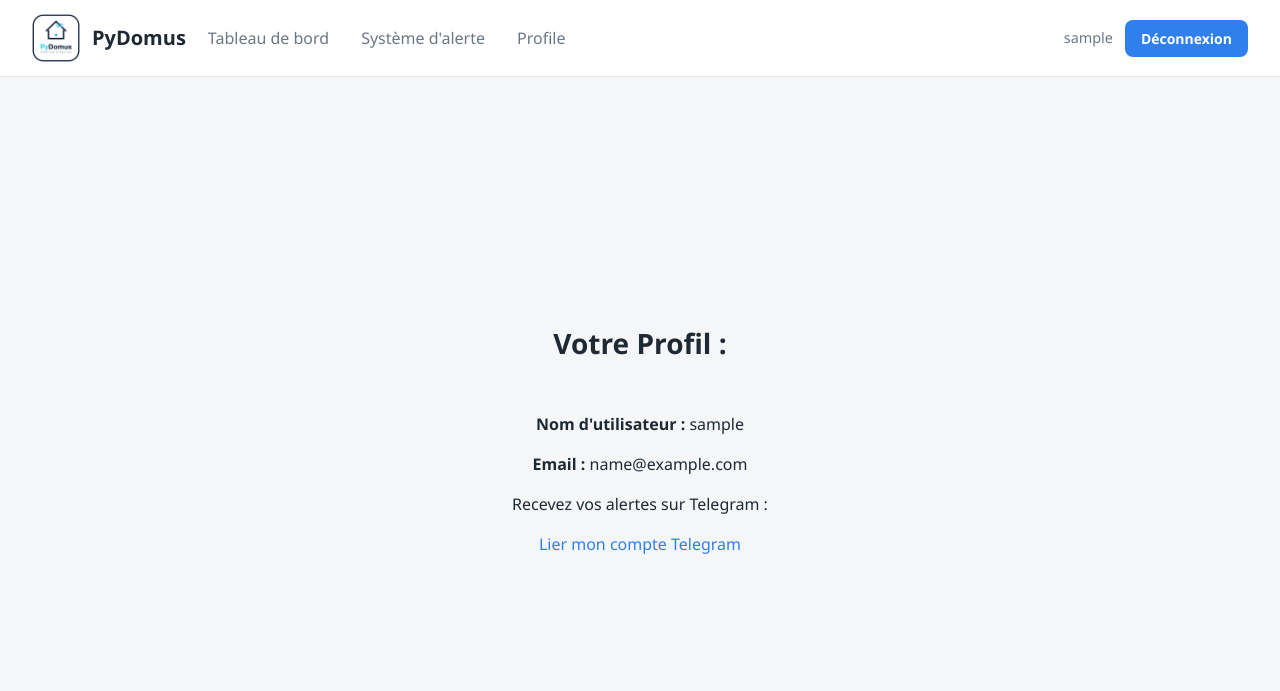
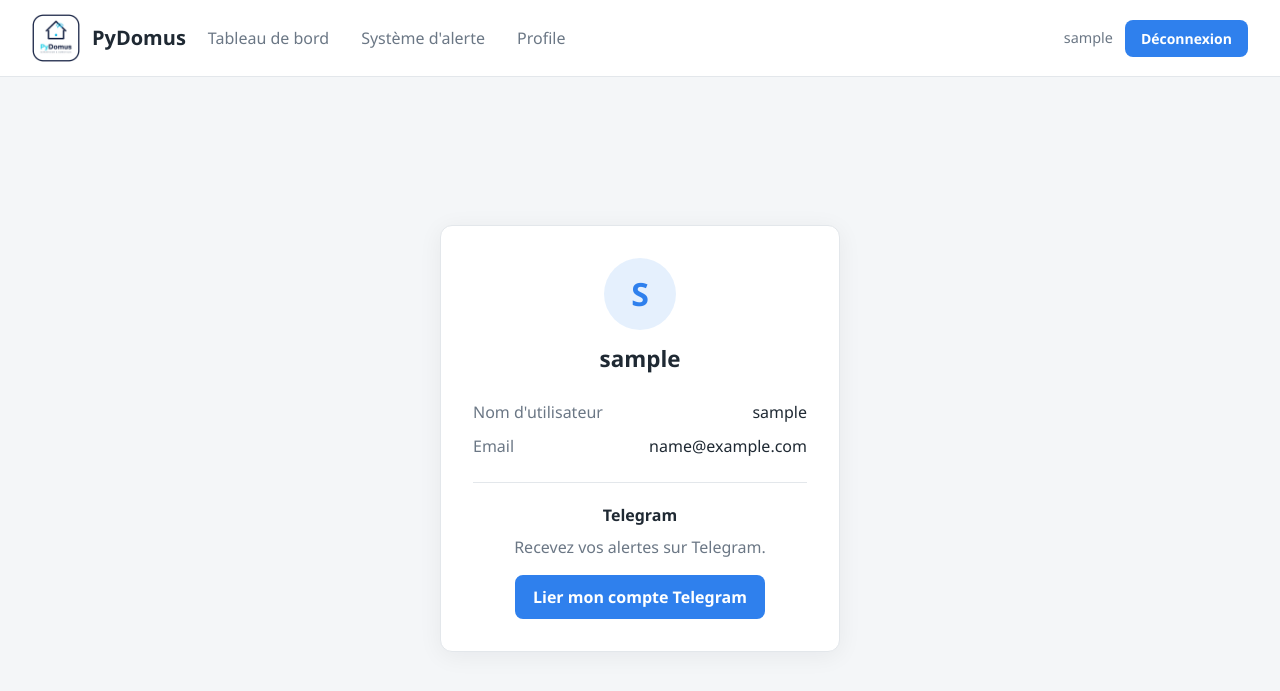
Before and after one commit to nzziw/PyDomus, a Django app: page /profil/ in a window 1280 px wide. Shown: the top 691 px of the page. Run offline with Django 5.2, Linux system fonts and the light colour scheme; the visitor is signed in with stand-in values (Sample User, id 1); data comes from the database, SQL or seed files in the repository.

Commit message:
feat: enhance profile page styling

```diff
--- a/pydomus/dashboard/templates/dashboard/profil.html
+++ b/pydomus/dashboard/templates/dashboard/profil.html
@@ -1,14 +1,24 @@
 {% extends 'dashboard/base_dashboard.html' %}
 {% block content %}
-    <h1>Votre Profil :</h1>
     <div class="profil">
-        <p><strong>Nom d'utilisateur :</strong> {{ user.username }}</p>
-        <p><strong>Email :</strong> {{ user.email }}</p>
-        {% if compte.chat_id %}
-            <p>Telegram lié depuis le {{ compte.linked_at|date:"d/m/Y H:i" }}.</p>
+        <div class="profil-avatar">{{ user.username|first|upper }}</div>
+        <h2>{{ user.username }}</h2>
+
+        <dl class="profil-infos">
+            <dt>Nom d'utilisateur</dt>
+            <dd>{{ user.username }}</dd>
+            <dt>Email</dt>
+            <dd>{{ user.email|default:"—" }}</dd>
+        </dl>
+
+        <div class="profil-telegram">
+            <h3>Telegram</h3>
+            {% if compte.chat_id %}
+                <p class="normal">✓ Lié depuis le {{ compte.linked_at|date:"d/m/Y H:i" }}</p>
             {% else %}
-            <p>Recevez vos alertes sur Telegram :</p>
-            <a href="{{ lien }}" target="_blank">Lier mon compte Telegram</a>
-        {% endif %}
+                <p>Recevez vos alertes sur Telegram.</p>
+                <a href="{{ lien }}" target="_blank" rel="noopener" class="btn">Lier mon compte Telegram</a>
+            {% endif %}
+        </div>
     </div>
 {% endblock %}
--- a/pydomus/static/style.css
+++ b/pydomus/static/style.css
@@ -424,3 +424,86 @@ button:hover {
     border: 1px solid var(--border);
     border-radius: 8px;
 }
+
+/* ---------- Profil ---------- */
+.profil {
+    width: 400px;
+    max-width: 100%;
+    padding: 32px;
+    background: var(--surface);
+    border: 1px solid var(--border);
+    border-radius: var(--radius);
+    box-shadow: var(--shadow);
+}
+
+.profil-avatar {
+    display: grid;
+    place-items: center;
+    width: 72px;
+    height: 72px;
+    margin: 0 auto 12px;
+    font-size: 2rem;
+    font-weight: 600;
+    color: var(--accent);
+    background: var(--accent-soft);
+    border-radius: 50%;
+}
+
+.profil h2 {
+    margin: 0 0 24px;
+    font-size: 1.4rem;
+}
+
+.profil-infos {
+    display: grid;
+    grid-template-columns: auto 1fr;
+    gap: 10px 16px;
+    margin: 0;
+    text-align: left;
+}
+
+.profil-infos dt {
+    color: var(--text-muted);
+}
+
+.profil-infos dd {
+    margin: 0;
+    text-align: right;
+    overflow-wrap: anywhere;
+}
+
+.profil-telegram {
+    margin-top: 24px;
+    padding-top: 20px;
+    border-top: 1px solid var(--border);
+}
+
+.profil-telegram h3 {
+    margin: 0 0 8px;
+    font-size: 1rem;
+}
+
+.profil-telegram p {
+    margin: 0 0 16px;
+    color: var(--text-muted);
+}
+
+.profil-telegram .normal {
+    margin: 0;
+    color: var(--validated);
+}
+
+/* lien qui ressemble à un bouton */
+.btn {
+    display: inline-block;
+    padding: 10px 18px;
+    font-weight: 600;
+    color: #fff;
+    background: var(--accent);
+    border-radius: 8px;
+}
+
+.btn:hover {
+    color: #fff;
+    background: var(--accent-hover);
+}
```
